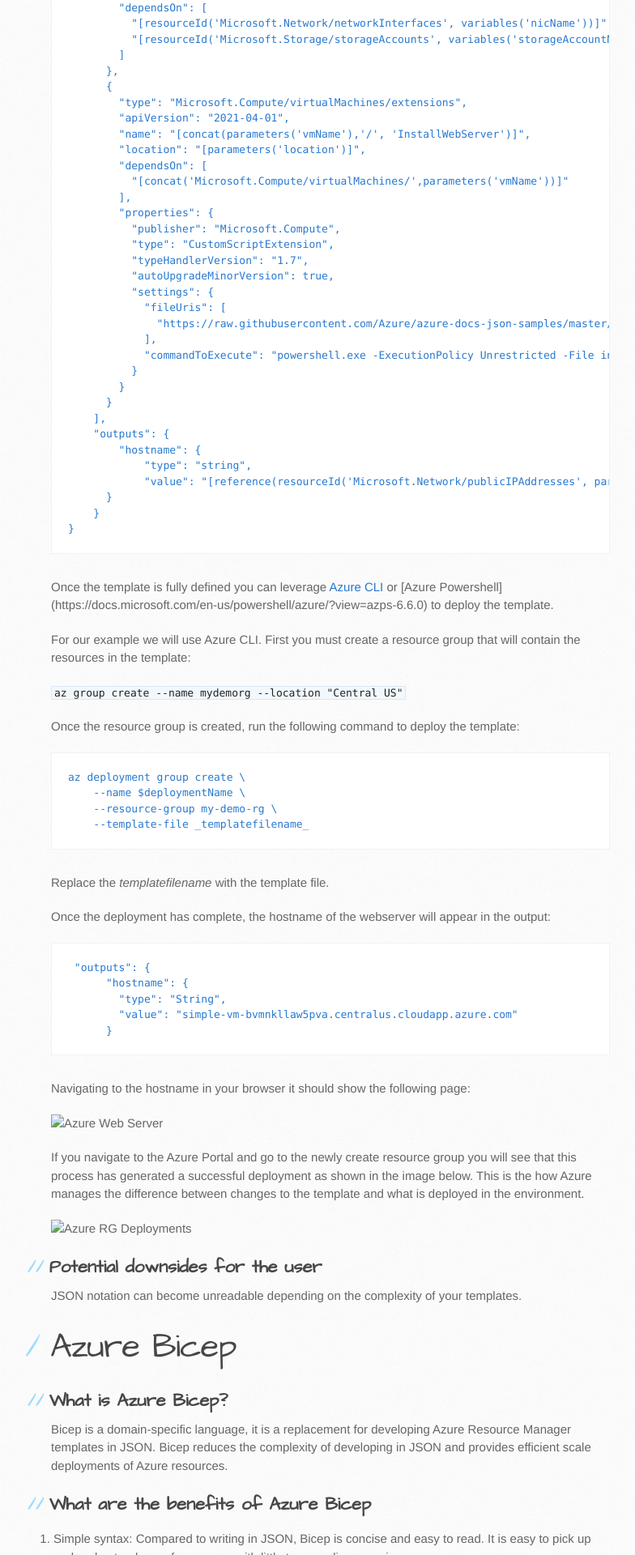
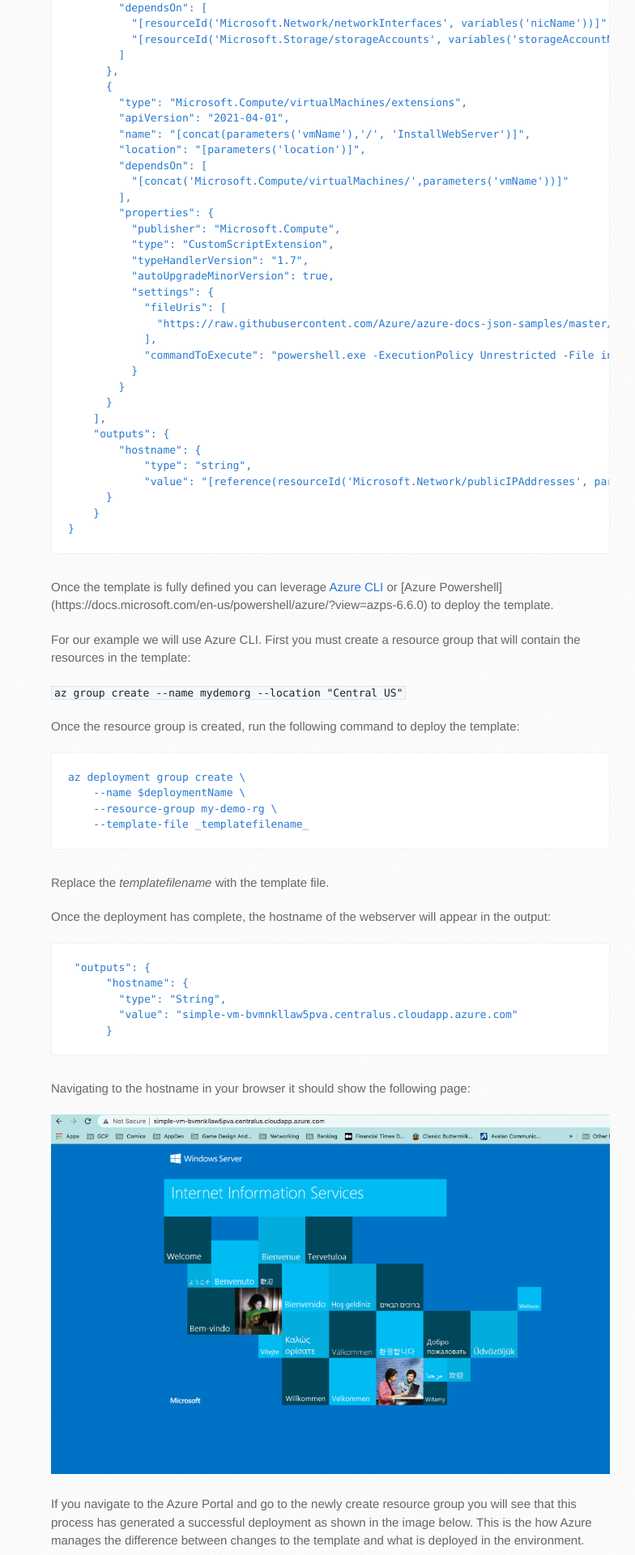
Before and after one commit to DavidDTessier/DavidDTessier.github.io, a Jekyll site: the page built from _posts/2021-11-19-Infras-As-Code-P2.markdown, in a window 1280 px wide. Shown: the part 4480-6400 px from the top of the page at 81% size, without its empty margins (65-849 px from the left). Built offline with Jekyll 4.4.1, drawn with Linux system fonts in a browser that asks for light colours.

Commit message:
Update 2021-11-19-Infras-As-Code-P2.markdown

```diff
--- a/_posts/2021-11-19-Infras-As-Code-P2.markdown
+++ b/_posts/2021-11-19-Infras-As-Code-P2.markdown
@@ -213,7 +213,7 @@ Once the deployment has complete, the hostname of the webserver will appear in t
 
 Navigating to the hostname in your browser it should show the following page:
 
-![Azure Web Server](../images/azure-web-server.png)
+![Azure Web Server](/images/azure-web-server.png)
 
 If you navigate to the Azure Portal and go to the newly create resource group you will see that this process has generated a successful deployment as shown in the image below. This is the how Azure manages the difference between changes to the template and what is deployed in the environment.
 
```
